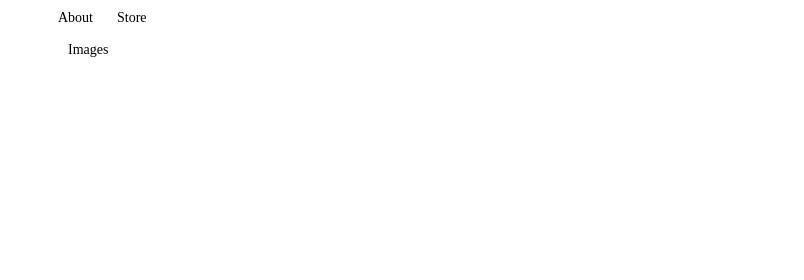
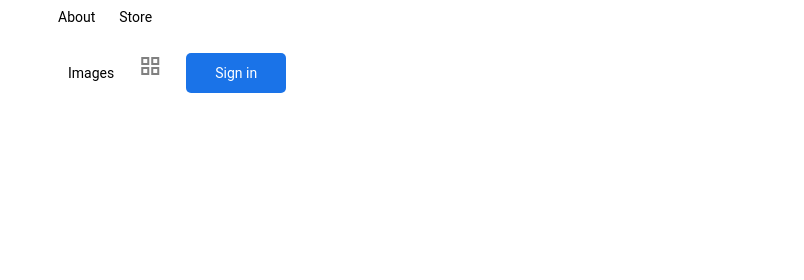
Before and after one commit to Mangoose01/google-homepage, a plain HTML site: page index.html in a window 1280 px wide. Shown: the top 280 px of the page, 0-804 px from the left. Drawn offline with Linux system fonts and the light colour scheme.

Commit message:
Added menu and sign-in icon on Header list

```diff
--- a/index.html
+++ b/index.html
@@ -31,6 +31,18 @@
             <a id="Images" href="#Images">Images</a>
         </div>
     </li>
+    <li class="top-links">
+        <div>
+            <span id= "Menu" style="color:gray" class="material-icons">
+                grid_view
+            </span>
+        </div>
+    </li>
+    <li class="top-links">
+        <div id="sign-in">
+            Sign in
+        </div>
+    </li>
     </ul>
  </header>
  <body>
--- a/style.css
+++ b/style.css
@@ -1,6 +1,7 @@
+
 .top-links {
     display: inline-block;
-    font-style: arial;
+    font-family: 'roboto', 'arial';
     font-size: 14px;
 }
 .top-links a{
@@ -24,6 +25,25 @@
 
 #Images {
     padding-left: 20px;
+}
+
+#Menu {
+    padding-left: 20px;
+}
+
+#sign-in {
+    background-color: rgb(26, 115, 232);
+    height: 40px;
+    width: 100px;
+    margin-left: 20px;
+    border-radius: 5px;
+    text-align: center;
+    color: white;
+    line-height: 40px;
+    font-family: 'google sans', 'roboto', 'arial';
+}
+#sign-in:hover {
+    background-color: rgb(60, 133, 230);
 }
 
 .logo-block {
```
